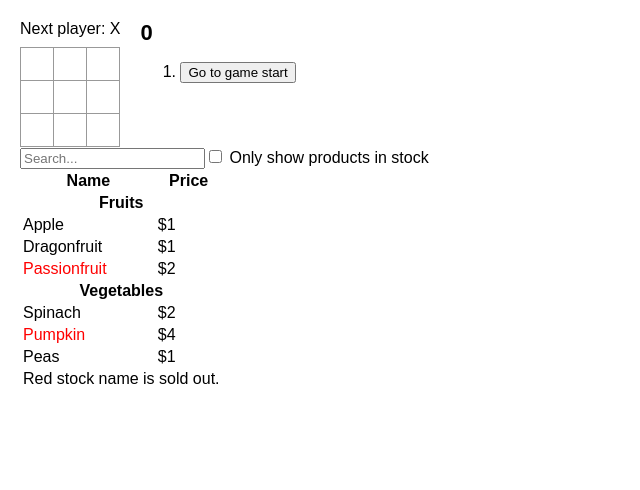
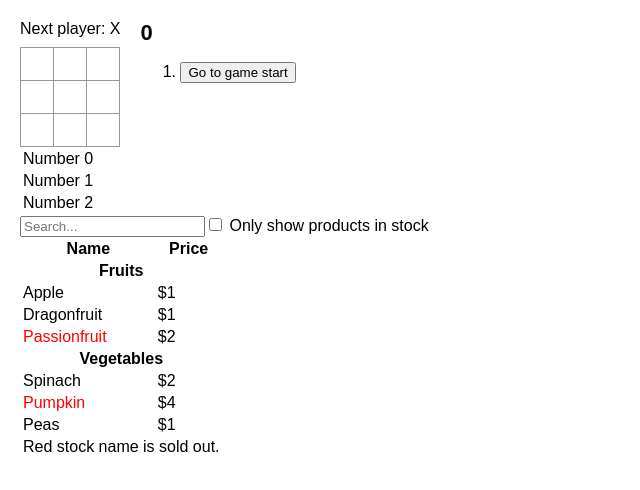
Before and after one commit to murphybread/react-pratice-manage-state, a React (Create React App) app: page / in a window 1280 px wide. Shown: the top 490 px of the page, without its empty margins (0-640 px from the left). Built offline with nearby package versions, Linux system fonts and the light colour scheme.

Commit message:
feat: add firt custom component

```diff
--- a/src/App.js
+++ b/src/App.js
@@ -103,14 +103,43 @@ export default function Game() {
   });
 
   return (
+    <>
       <div className="game">
         <div className="game-board">
-        <Board xIsNext={xIsNext} squares={currentSquares} onPlay={handlePlay} />
+          <Board
+            xIsNext={xIsNext}
+            squares={currentSquares}
+            onPlay={handlePlay}
+          />
         </div>
         <div className="game-info">
           <h1>{currentMove}</h1>
           <ol>{moves}</ol>
         </div>
       </div>
+
+      <div>
+        <Table row={3} />
+      </div>
+    </>
   );
 }
+
+// 아래에 컴포넌트를 작성해 보세요!
+
+function Table({ row }) {
+  const rows = [];
+  for (let i = 0; i < row; i++) {
+    rows.push(
+      <tr key={i}>
+        <td>Number {i}</td>
+      </tr>
+    );
+  }
+
+  return (
+    <table>
+      <tbody>{rows}</tbody>
+    </table>
+  );
+}
```
Lines whose indentation alone changed are shown as unchanged.
